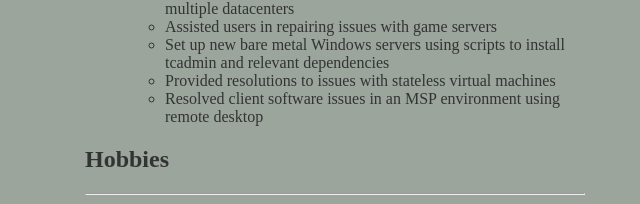
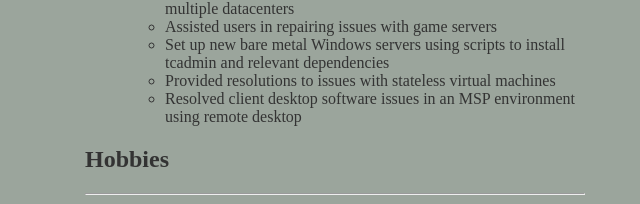
Before and after one commit to tanukiada/cloudresumechallenge, a plain HTML site: page index.html in a window 1280 px wide. Shown: the part 547-751 px from the top of the page, 133-773 px from the left. Drawn offline with Linux system fonts and the light colour scheme.

```diff
--- a/index.html
+++ b/index.html
@@ -64,7 +64,7 @@
 									<li>Assisted users in repairing issues with game servers</li>
 									<li>Set up new bare metal Windows servers using scripts to install tcadmin and relevant dependencies</li>
 									<li>Provided resolutions to issues with stateless virtual machines</li>
-									<li>Resolved client software issues in an MSP environment using remote desktop</li>
+									<li>Resolved client desktop software issues in an MSP environment using remote desktop</li>
 								</ul>
 							</li>
 						</ul>
```
Also changed, not shown: 1 other file.
